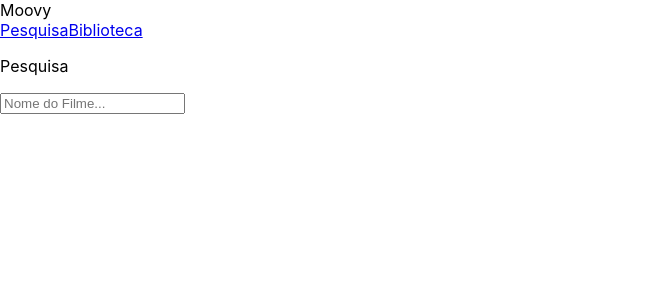
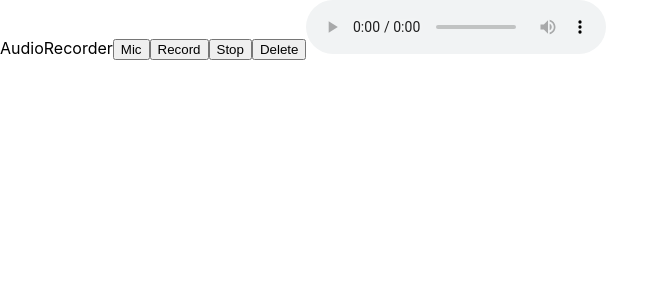
Before and after one commit to israelponciano/moovy-challenge-fullstack, a React (Create React App) app in the folder moovy-app/: page / in a window 1280 px wide. Shown: the top 300 px of the page, without its empty margins (0-669 px from the left). Built offline with nearby package versions, Linux system fonts and the light colour scheme.

Commit message:
feat: gravação e manipulação de audio

```diff
--- a/moovy-app/src/App.tsx
+++ b/moovy-app/src/App.tsx
@@ -3,11 +3,12 @@ import { Route, Routes } from 'react-router-dom';
 import './App.css';
 import Library from './pages/Library';
 import Search from './pages/Search';
+import AudioRecorder from './recorder/AudioRecorder';
 
 function App() {
   return (
     <Routes >
-      <Route path='/' element={ <Search /> } ></Route>
+      <Route path='/' element={ <AudioRecorder /> } ></Route>
       <Route path='/mylibrary' element={ <Library /> } ></Route>
     </Routes>
   );
--- a/moovy-app/src/pages/Search.tsx
+++ b/moovy-app/src/pages/Search.tsx
@@ -1,10 +1,11 @@
-import { useCallback, useContext, useEffect } from "react";
+import { useCallback, useContext } from "react";
 import { useMoovy } from "../api/hooks/UseMoovy";
 import Header from "../components/Header";
 import MovieCard from "../components/MovieCard";
 import SearchBar from "../components/SearchBar";
 import { MoovyContext } from "../context/MoovyContext";
 import { Movie } from "../interfaces/Interfaces";
+import AudioRecorder from "../recorder/AudioRecorder";
 
 export default function Search() {
   const { movies } = useContext(MoovyContext);
@@ -49,6 +50,8 @@ export default function Search() {
         )
       }
 
+      <AudioRecorder />
+
     </div>
   )
 }
--- /dev/null
+++ b/moovy-app/src/recorder/AudioRecorder.tsx
@@ -0,0 +1,73 @@
+import { useState } from "react"
+
+export default function AudioRecorder() {
+  const [mediaRecorder, setMediaRecorder] = useState<any>();
+  const [audioString, setAudioString ] = useState<any>();
+
+  const getMic = async () => {
+    try {
+      const stream = (await navigator.mediaDevices.getUserMedia({ audio: true }));
+      setMediaRecorder(new MediaRecorder(stream));
+    } catch (error) {
+      alert(`Você deve permitir o audio. ${error}`);
+    }
+  }
+
+  const getAudio = () => {
+    let chunks: any[] = [];
+    mediaRecorder.ondataavailable = (data: any) => {
+      chunks.push(data.data);
+    };
+    mediaRecorder.onstop = async () => {
+      const blob = new Blob(chunks, {type: 'audio/ogg; code=opus'});
+      const reader = new window.FileReader();
+      reader.readAsDataURL(blob);
+      reader.onloadend = () => {
+        setAudioString(reader.result);
+      }
+    }
+  }
+
+  const startRecorder = () => {
+    getAudio()
+    mediaRecorder.start()
+    setTimeout(() => {
+      mediaRecorder.stop()
+    }, 3000);
+  }
+
+  const stopRecorder = () => {
+    getAudio()
+    mediaRecorder.stop();
+  }
+
+  return (
+    <div>
+      AudioRecorder
+      <button
+        onClick={ getMic }
+      >
+        Mic
+      </button>
+      <button
+        onClick={ startRecorder }
+      >
+        Record
+      </button>
+
+      <button
+        onClick={ stopRecorder }
+      >
+        Stop
+      </button>
+
+      <button
+        onClick={ () => setAudioString('') }
+      >
+        Delete
+      </button>
+
+      <audio src={ audioString } controls={true}></audio>
+    </div>
+  )
+}
```
